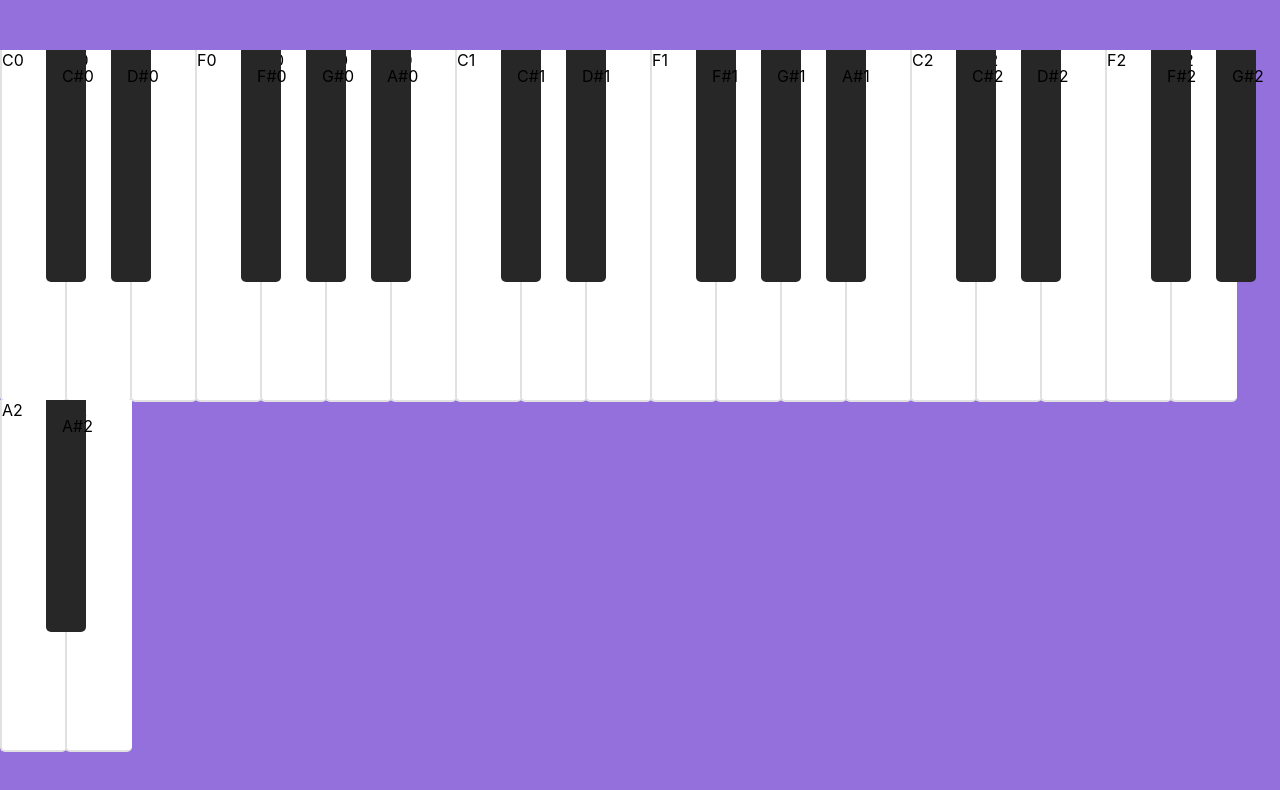
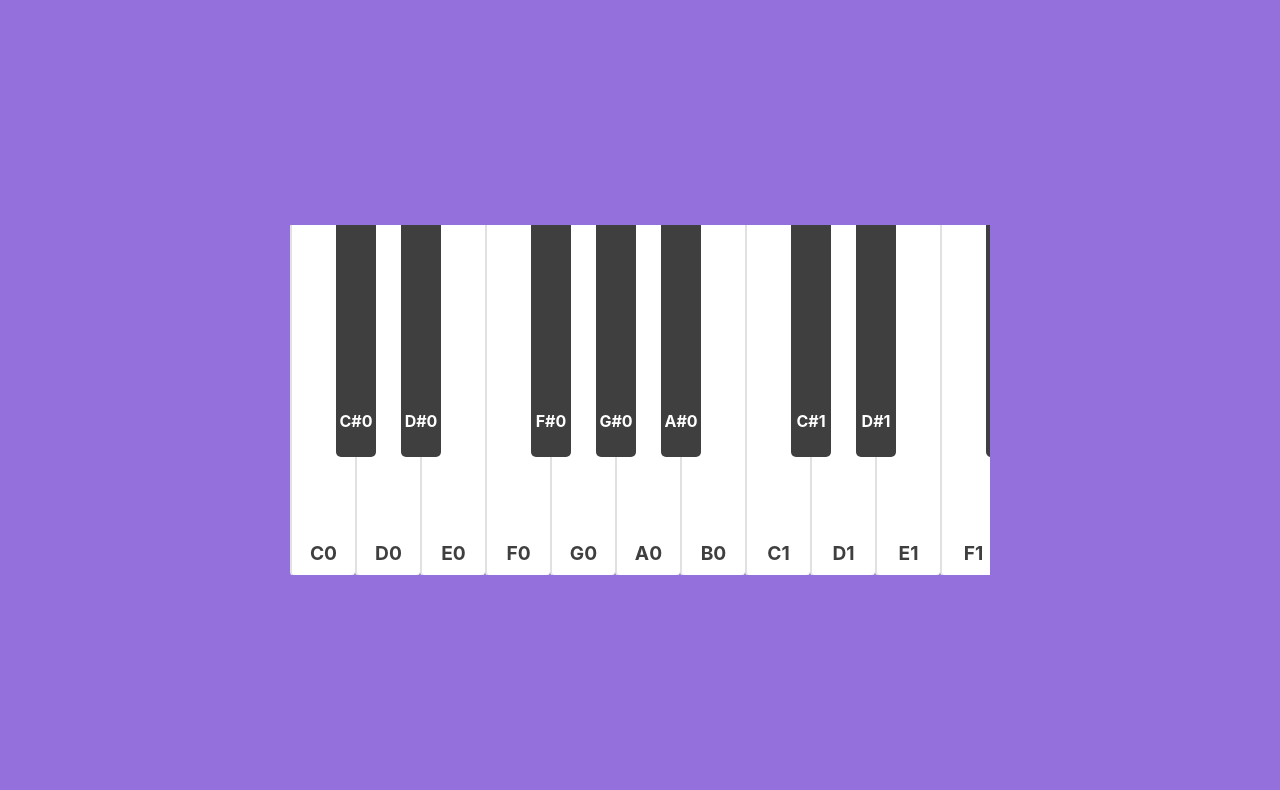
Before and after one commit to ArthurSudbrackIbarra/Piano-App, a React (Create React App) app: page / in a window 1280 px wide. Shown: the top 790 px of the page. Built offline with nearby package versions, Linux system fonts and the light colour scheme.

Commit message:
More progress.

```diff
--- a/src/components/BlackKey/BlackKey.module.css
+++ b/src/components/BlackKey/BlackKey.module.css
@@ -1,17 +1,30 @@
 .key {
     position: absolute;
+    display: flex;
+    justify-content: center;
+    align-items: flex-end;
     top: 0;
     right: -21px;
-    background-color: #272727;
+    background-color: #3f3f3f;
     width: 8px;
     height: 200px;
     padding: 1rem;
     border-radius: 0 0 5px 5px;
     z-index: 100;
+
+    -webkit-user-select: none;
+    -moz-user-select: none;
+    -ms-user-select: none;
+    user-select: none;
 }
 .key:hover {
-    background-color: #1b1b1b;
+    background-color: #2c2c2c;
 }
 .key:active {
     background-color: black;
 }
+.noteName {
+    font-weight: bold;
+    color: #ffffff;
+    margin-bottom: 10px;
+}
--- a/src/components/BlackKey/BlackKey.tsx
+++ b/src/components/BlackKey/BlackKey.tsx
@@ -1,13 +1,15 @@
 import styles from "./BlackKey.module.css"
 
 type BlackKeyProps = {
-    noteName: string
+    note: string
 }
 
 function BlackKey(props: BlackKeyProps) {
     return (
         <div className={styles.key}>
-            {props.noteName}
+            <span className={styles.noteName}>
+                {props.note}
+            </span>
         </div>
     );
 }
--- a/src/components/Piano/Piano.module.css
+++ b/src/components/Piano/Piano.module.css
@@ -0,0 +1,5 @@
+.piano {
+    display: flex;
+    max-width: 700px;
+    overflow: hidden;
+}
--- a/src/components/Piano/Piano.tsx
+++ b/src/components/Piano/Piano.tsx
@@ -1,3 +1,4 @@
+import styles from "./Piano.module.css"
 import BlackKey from "../BlackKey/BlackKey";
 import WhiteKey from "../WhiteKey/WhiteKey";
 
@@ -5,27 +6,27 @@ const intervals: number[] = [0, 1, 2]
 
 function Piano() {
     return (
-        <div className="piano" >
+        <div className={styles.piano} >
             {intervals.map(interval => {
                 return (
                     <>
-                        <WhiteKey noteName={`C${interval}`}>
-                            <BlackKey noteName={`C#${interval}`} />
+                        <WhiteKey note={`C${interval}`}>
+                            <BlackKey note={`C#${interval}`} />
                         </WhiteKey >
-                        <WhiteKey noteName={`D${interval}`}>
-                            <BlackKey noteName={`D#${interval}`} />
+                        <WhiteKey note={`D${interval}`}>
+                            <BlackKey note={`D#${interval}`} />
                         </WhiteKey>
-                        <WhiteKey noteName={`E${interval}`} />
-                        <WhiteKey noteName={`F${interval}`}>
-                            <BlackKey noteName={`F#${interval}`} />
+                        <WhiteKey note={`E${interval}`} />
+                        <WhiteKey note={`F${interval}`}>
+                            <BlackKey note={`F#${interval}`} />
                         </WhiteKey>
-                        <WhiteKey noteName={`G${interval}`}>
-                            <BlackKey noteName={`G#${interval}`} />
+                        <WhiteKey note={`G${interval}`}>
+                            <BlackKey note={`G#${interval}`} />
                         </WhiteKey>
-                        <WhiteKey noteName={`A${interval}`}>
-                            <BlackKey noteName={`A#${interval}`} />
+                        <WhiteKey note={`A${interval}`}>
+                            <BlackKey note={`A#${interval}`} />
                         </WhiteKey>
-                        <WhiteKey noteName={`B${interval}`} />
+                        <WhiteKey note={`B${interval}`} />
                     </>
                 )
             })}
--- a/src/components/WhiteKey/WhiteKey.module.css
+++ b/src/components/WhiteKey/WhiteKey.module.css
@@ -3,7 +3,7 @@
     background-color: transparent;
 }
 .wrapper, .key {
-    display: inline-block;
+    display: inline-flex;
     width: 65px;
     height: 350px;
 }
@@ -12,6 +12,13 @@
     border-left: 2px solid #e1e1e1;
     border-bottom: 2px solid #e1e1e1;
     border-radius: 0 0 5px 5px;
+    justify-content: center;
+    align-items: flex-end;
+
+    -webkit-user-select: none;
+    -moz-user-select: none;
+    -ms-user-select: none;
+    user-select: none;
 }
 .key:hover {
     background-color: #e5e5e5
@@ -19,3 +26,9 @@
 .key:active {
     background-color: #bfbfbf;
 }
+.noteName {
+    font-weight: bold;
+    color: #3f3f3f;
+    font-size: 1.2em;
+    margin-bottom: 10px;
+}
--- a/src/components/WhiteKey/WhiteKey.tsx
+++ b/src/components/WhiteKey/WhiteKey.tsx
@@ -2,14 +2,16 @@ import styles from "./WhiteKey.module.css"
 
 type WhiteKeyProps = {
     children?: React.ReactNode // Black Key Children.
-    noteName: string
+    note: string
 }
 
 function WhiteKey(props: WhiteKeyProps) {
     return (
         <div className={styles.wrapper}>
             <div className={styles.key}>
-                {props.noteName}
+                <span className={styles.noteName}>
+                    {props.note}
+                </span>
             </div>
             {props.children}
         </div>
```
